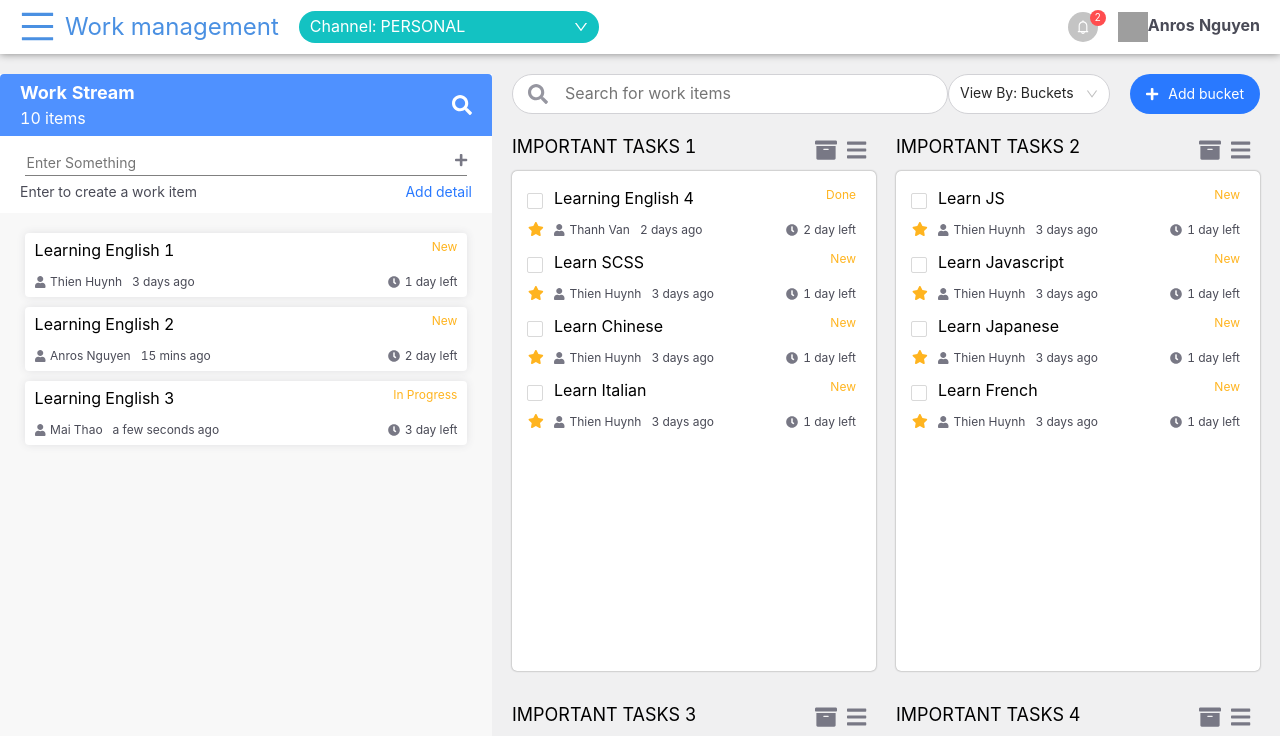
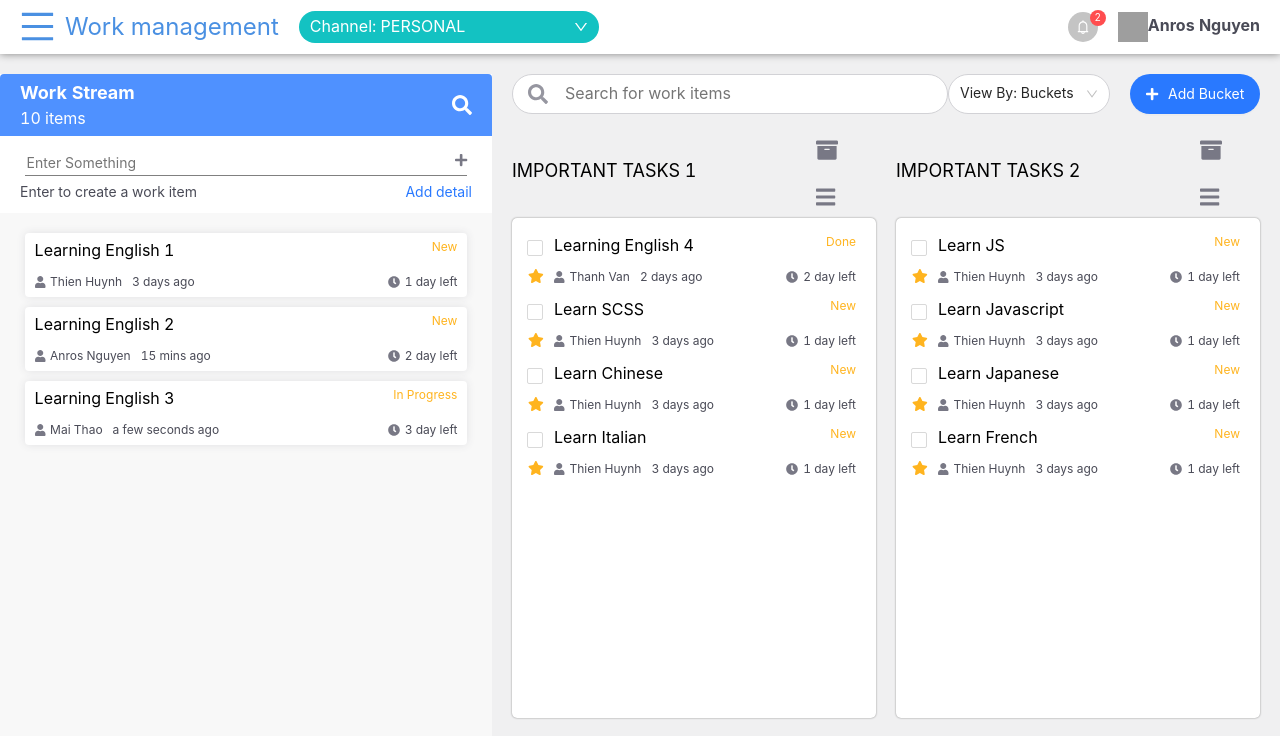
Before and after one commit to ThuyTrang144/task-management-app, a React (Create React App) app: page /work-management in a window 1280 px wide. Shown: the top 736 px of the page. Built offline with nearby package versions, Linux system fonts and the light colour scheme; grey boxes are pictures that could not be loaded.

Commit message:
func: delete and edit bucket

```diff
--- a/src/data.js
+++ b/src/data.js
@@ -409,13 +409,6 @@ const DATA = {
     ],
     isViewDetail: false,
     isWorkStream: false,
-    // participant: [
-    //     {id: 1, name: 'Thien Huynh', avatar: 'https://vcdn-vnexpress.vnecdn.net/2020/09/23/01-4451-1600828895.jpg'},
-    //     {id: 2, name: 'Mai Thao', avatar: 'https://dogily.vn/wp-content/uploads/2019/09/Chu-cho-Anuko-noi-tieng-tren-mang-xa-hoi.jpg'},
-    //     {id: 3, name: 'Anros Nguyen', avatar: 'https://thuthuatnhanh.com/wp-content/uploads/2020/01/cho-phoc-soc-long-mau-nau-cute-de-thuong.jpg'},
-    //     {id: 4, name: 'Thanh Van', avatar: 'https://upanh123.com/wp-content/uploads/2021/03/anh-cho-bong6-1.jpg'},
-    //     {id: 5, name: 'Diem Phuoc', avatar: 'https://scr.vn/wp-content/uploads/2020/08/H%C3%ACnh-%E1%BA%A3nh-ch%C3%BA-ch%C3%B3-d%E1%BB%85-th%C6%B0%C6%A1bg.jpg'},
-    // ],
     // attachmentList: [
     //     {id: 1, name: '[E Book ] BBC Top 100 E Books', size: '8.8MB', type: <FilePdfOutlined />},
     //     {id: 2, name: 'Cambridge 7', size: '8.8MB', type: <FileImageOutlined />},
@@ -437,9 +430,6 @@ function findBucketById(id) {
 }
 function findOwnerById(id) {
     return DATA.userList.find(element => element.id === id);
-}
-function findParticipantsById(id) {
-    return DATA.userList.filter(element => element.id === id);
 }
 function findTagsById(id) {
     return DATA.tagList.find(element => element.id === id);
@@ -498,6 +488,31 @@ function addNewBucket(text) {
         newBucket,
         ...DATA.bucketList
     ];
+    return DATA.bucketList;
+}
+function deleteBucket(bucketId) {
+    const bucketIndex = DATA.bucketList.findIndex(item => item.id === bucketId);
+    DATA.bucketList.splice(bucketIndex, 1);
+    DATA.bucketList = [...DATA.bucketList];
+    revertWorkItemToWorkStream(bucketId);
+    return DATA.bucketList;
+}
+function revertWorkItemToWorkStream(bucketId) {
+    for (let i = 0; i < DATA.workItemList.length; i++) {
+        if (DATA.workItemList[i].bucketId === bucketId) {
+            DATA.workItemList[i].bucketId = null;
+        }
+    }
+    DATA.workItemList = [...DATA.workItemList];
+    return DATA.workItemList;
+}
+function editBucketName(bucketId, text) {
+    const bucket = findBucketById(bucketId);
+    bucket.name = text;
+    // console.log('bucketName', DATA.bucketList[0].name);
+    // console.log('bucketList', DATA.bucketList);
+    return [...DATA.bucketList];
+
 }
 export { DATA, findStatusById, findChannelById, findOwnerById, findBucketById, findWorkItemById, findImportanceLevelById, findTagsById};
-export { addTag, addNewTodo, deleteTodo, editWorkItemDescription, addWorkItem, addNewBucket };
+export { addTag, addNewTodo, deleteTodo, editWorkItemDescription, addWorkItem, addNewBucket, deleteBucket, revertWorkItemToWorkStream, editBucketName };
--- a/src/module/work-management/component/bucket-board/component/bucket-action/index.jsx
+++ b/src/module/work-management/component/bucket-board/component/bucket-action/index.jsx
@@ -1,6 +1,7 @@
 import React from 'react';
 import { Select } from 'antd';
 import { faSearch, faPlus } from '@fortawesome/free-solid-svg-icons';
+import { Popover, Button, Input } from 'antd';
 import { FontAwesomeIcon } from '@fortawesome/react-fontawesome';
 import './style.scss';
 const { Option } = Select;
@@ -12,6 +13,7 @@ export class BucketAction extends React.PureComponent {
         this.state = {
             value: 'Buckets',
             searchValue: props.searchValue,
+            isOpenBucketForm: false,
             newBucket: ''
         };
     }
@@ -23,14 +25,22 @@ export class BucketAction extends React.PureComponent {
         const searchValue = e.target.value;
         this.props.searchWorkItem(searchValue);
     }
-    addNewBucket = (e) => {
-        if (e.charCode === 13) {
-            this.props.addNewBucket(this.state.newBucket);
-            this.setState({ newBucket: ''});
-        }
+    addNewBucket = () => {
+        this.props.addNewBucket(this.state.newBucket);
+        this.setState({ newBucket: ''});
+    }
+    renderAddBucketForm = () => {
+        return (
+            <div className='add-bucket-form'>
+                <p>Bucket Name</p>
+                <Input placeholder="Enter bucket name here"
+                    onChange={(e) => this.setState({ newBucket: e.target.value})}
+                    value={this.state.newBucket}
+                    onPressEnter={this.addNewBucket}
+                />
+            </div>);
     }
     render() {
-        console.log('searchValue', this.state.searchValue);
         return (
             <div className="bucket-actions">
                 <div className="search-box">
@@ -47,8 +57,12 @@ export class BucketAction extends React.PureComponent {
                         <Option value={option[0]}>{option[0]}</Option>
                         <Option value={option[1]}>{option[1]}</Option>
                     </Select>
-                    <button className="add-bucket"><FontAwesomeIcon className='add-icon' icon={faPlus} />Add bucket
-                    </button>
+                    {/* <button className="add-bucket"><FontAwesomeIcon className='add-icon' icon={faPlus} onClick={this.openAddBucketForm}/>Add bucket
+                    </button> */}
+                    <Popover className='add-bucket' placement="bottomRight" content={this.renderAddBucketForm} trigger="click">
+                        <Button><FontAwesomeIcon className='add-icon' icon={faPlus}/>Add Bucket</Button>
+                    </Popover>
+                    {/* {this.state.isOpenBucketForm} ? <Dropdown overlay={menu} placement="bottomRight"><Button>bottomRight</Button></Dropdown> */}
                 </div>
             </div>
         );
--- a/src/module/work-management/component/bucket-board/component/bucket-action/style.scss
+++ b/src/module/work-management/component/bucket-board/component/bucket-action/style.scss
@@ -62,3 +62,9 @@
         }
     }
 }
+.add-bucket-form {
+    width: 300px;
+    p {
+        font-weight: bold;
+    }
+}
--- a/src/module/work-management/component/bucket-board/component/bucket-list/Bucket.jsx
+++ b/src/module/work-management/component/bucket-board/component/bucket-list/Bucket.jsx
@@ -1,14 +1,22 @@
 import React from 'react';
-import { findOwnerById, findStatusById } from '../../../../../../data';
+import { editBucketName, findOwnerById, findStatusById } from '../../../../../../data';
 import BucketItem from './BucketItem';
+import { faArchive, faBars, faPen, faTrash } from '@fortawesome/free-solid-svg-icons';
+import { FontAwesomeIcon } from '@fortawesome/react-fontawesome';
+import { Dropdown, Input, Menu } from 'antd';
 
 export class Bucket extends React.Component {
-    renderItemList() {
+    constructor(props) {
+        super(props);
+        this.state = {
+            isEdit: false,
+            bucketName: props.workItemList.name
+        };
+    }
+    renderBucket() {
         const { workItemList, id, searchValue } = this.props;
         const itemList = workItemList.filter(item => item.bucketId === id);
-        console.log('itemlist', itemList);
         const searchList = itemList.filter(item => (item.name.toLocaleLowerCase().startsWith(searchValue) || item.name.toLocaleLowerCase().includes(searchValue)));
-        console.log('searchList', searchList);
         const result = (searchValue.length !== 0) ? searchList : itemList;
         if (result.length === 0) {
             return <div className='empty-bucket'><p>There is no work item here</p></div>;
@@ -16,20 +24,65 @@ export class Bucket extends React.Component {
         else return result.map(item => {
             const owner = findOwnerById(item.ownerId);
             const statusItem = findStatusById(item.statusId);
-            return <BucketItem
-                key={item.id}
-                name={item.name}
-                owner={owner.name}
-                status={statusItem.name}
-                dueDate={item.dueDate}
-                createdDate={item.createdDate}></BucketItem>;
-        });
+            return (
+                <BucketItem
+                    key={item.id}
+                    name={item.name}
+                    owner={owner.name}
+                    status={statusItem.name}
+                    dueDate={item.dueDate}
+                    createdDate={item.createdDate}>
+                </BucketItem>
+            );});
+    }
+    renderMenuAction = () => {
+        return (
+            <Menu>
+                <Menu.Item key="0" onClick={this.deleteBucket}>
+                    <FontAwesomeIcon icon={faTrash}></FontAwesomeIcon>
+                    <span>Delete Buket</span>
+                </Menu.Item>
+                <Menu.Item key="1" onClick={this.openEditBucketView}>
+                    <FontAwesomeIcon icon={faPen}></FontAwesomeIcon>
+                    <span>Edit Buket Name</span>
+                </Menu.Item>
+            </Menu>
+        );
+    }
+    deleteBucket = () => {
+        this.props.deleteBucket(this.props.id);
+    }
+    openEditBucketView = () => {
+        this.setState({ isEdit: true});
+    }
+    editBucketName = (e) => {
+        const value = e.target.value;
+        this.props.editBucketName(this.props.id, value);
+        this.setState({ isEdit: false});
     }
     render() {
-        const listItem = this.renderItemList();
         return (
-            <div className="bucket-card">
-                {listItem}
+            <div key={this.props.id} className='bucket-box'>
+                <div className='bucket-header'>
+                    <div className="bucket-title">
+                        {this.state.isEdit ?
+                            <Input
+                                defaultValue={this.props.name}
+                                className='input-text'
+                                onPressEnter={this.editBucketName}>
+                            </Input> :
+                            <span>{this.props.name.toLocaleUpperCase()}</span>}
+                    </div>
+                    <div className="actions">
+                        <FontAwesomeIcon className='bucket-icon' icon={faArchive} />
+                        <Dropdown overlay={this.renderMenuAction} trigger={['click']} placement="bottomRight">
+                            <FontAwesomeIcon className='bucket-icon' icon={faBars}/>
+                        </Dropdown>
+                    </div>
+                </div>
+                <div  className="bucket-card">
+                    {this.renderBucket()}
+                </div>
             </div>
         );
     }
--- a/src/module/work-management/component/bucket-board/component/bucket-list/BucketItem.jsx
+++ b/src/module/work-management/component/bucket-board/component/bucket-list/BucketItem.jsx
@@ -15,6 +15,7 @@ class BucketItem extends React.Component {
                 <div className='bucket-item-card'>
                     <ItemCard
                         key={this.props.id}
+                        id={this.props.id}
                         name={this.props.name}
                         status={this.props.status}
                         owner={this.props.owner}
--- a/src/module/work-management/component/bucket-board/component/bucket-list/index.jsx
+++ b/src/module/work-management/component/bucket-board/component/bucket-list/index.jsx
@@ -1,5 +1,3 @@
-import { faArchive, faBars } from '@fortawesome/free-solid-svg-icons';
-import { FontAwesomeIcon } from '@fortawesome/react-fontawesome';
 import React from 'react';
 import { Bucket } from './Bucket';
 import './style.scss';
@@ -8,24 +6,19 @@ export class BucketList extends React.PureComponent {
     renderBucketList() {
         const { bucketList } = this.props;
         return bucketList.map(item =>
-            <div key={item.id} className='bucket-box'>
-                <div className="bucket-title">
-                    <span>{item.name.toLocaleUpperCase()}</span>
-                    <div className="actions">
-                        <FontAwesomeIcon className='bucket-icon' icon={faArchive} />
-                        <FontAwesomeIcon className='bucket-icon' icon={faBars} />
-                    </div>
-                </div>
-                <Bucket
-                    workItemList={this.props.workItemList}
-                    id={item.id}
-                    bucketList={this.props.bucketList}
-                    searchValue={this.props.searchValue}
-                />
-            </div>
+            <Bucket
+                key={item.id}
+                name={item.name}
+                workItemList={this.props.workItemList}
+                id={item.id}
+                searchValue={this.props.searchValue}
+                deleteBucket={this.props.deleteBucket}
+                editBucketName={this.props.editBucketName}
+            />
         );
     }
     render() {
+        // console.log('bucketList', this.props.bucketList);
         return (
             <div className='bucket-listing'>
                 {this.renderBucketList()}
--- a/src/module/work-management/component/bucket-board/component/bucket-list/style.scss
+++ b/src/module/work-management/component/bucket-board/component/bucket-list/style.scss
@@ -9,14 +9,17 @@
             justify-content: space-between;
             padding: 10px;
             width: 50%;
+            .bucket-header {
+                @include display-flex;
                 .bucket-title {
-                @include display-flex;
+                    width: 85%;
                     span {
                         text-decoration: none;
                         font-size: 18px;
                         color: black;
                         &:hover{
                             color: #40A9FF;
+                        }
                     }
                 }
                 .actions {
@@ -82,3 +85,8 @@
             }
         }
     }
+.ant-dropdown-menu-title-content {
+    span {
+        margin-left: 10px;
+    }
+}
--- a/src/module/work-management/component/bucket-board/index.jsx
+++ b/src/module/work-management/component/bucket-board/index.jsx
@@ -1,5 +1,5 @@
 import React from 'react';
-import { addNewBucket } from '../../../../data';
+import { addNewBucket, editBucketName } from '../../../../data';
 import { BucketList, BucketAction } from './component';
 import './style.scss';
 
@@ -18,11 +18,25 @@ class BucketBoard extends React.PureComponent {
         const bucketList = addNewBucket(text);
         this.setState({ bucketList });
     }
+    deleteBucket = (id) => {
+        this.props.deleteBucket(id);
+        this.setState({ bucketList: this.props.bucketList});
+    }
+    editBucketName = (id, text) => {
+        const bucketList = editBucketName(id, text);
+        this.setState({ bucketList });
+    }
     render() {
         return (
             <div className='bucket-board'>
                 <BucketAction searchValue={this.state.searchValue} searchWorkItem={this.searchWorkItem} addNewBucket={this.addNewBucket}/>
-                <BucketList bucketList={this.state.bucketList} workItemList={this.props.workItemList} searchValue={this.state.searchValue}/>
+                <BucketList
+                    bucketList={this.state.bucketList}
+                    workItemList={this.props.workItemList}
+                    searchValue={this.state.searchValue}
+                    deleteBucket={this.deleteBucket}
+                    editBucketName={this.editBucketName}
+                />
             </div>
         );
     }
--- a/src/module/work-management/component/work-detail/component/activity-list/index.jsx
+++ b/src/module/work-management/component/work-detail/component/activity-list/index.jsx
@@ -2,8 +2,6 @@ import Checkbox from 'antd/lib/checkbox/Checkbox';
 import React from 'react';
 import Activity from './Activity';
 import { SmileOutlined } from '@ant-design/icons';
-import Moment from 'react-moment';
-
 
 class ActivitiesList extends React.PureComponent {
     constructor(props) {
--- a/src/module/work-management/component/work-stream/component/work-list/index.jsx
+++ b/src/module/work-management/component/work-stream/component/work-list/index.jsx
@@ -26,10 +26,6 @@ class WorkList extends React.PureComponent {
                 createdDate={item.createdDate}
                 dueDate={item.dueDate}
                 viewWorkDetail={this.props.viewWorkDetail}
-                // viewWorkDetailOfWorkStream={this.props.viewWorkDetailOfWorkStream}
-                // isViewDetail={this.props.isViewDetail}
-                // changeSelectedStatus={this.changeSelectedStatus}
-                // isWorkStream={this.props.isWorkStream}
             />;
         }
         );
--- a/src/module/work-management/component/work-stream/index.jsx
+++ b/src/module/work-management/component/work-stream/index.jsx
@@ -19,6 +19,7 @@ class WorkStream extends React.PureComponent {
         this.setState({ searchValue: text });
     }
     render() {
+        const workItemList = [...this.state.workItemList];
         return (
             <div className="work-stream">
                 <AddingBox
@@ -26,7 +27,7 @@ class WorkStream extends React.PureComponent {
                     addWorkItem={this.addWorkItem}
                     searchValue={this.state.searchValue}
                     searchWorkItem={this.searchWorkItem}/>
-                <WorkList workItemList={this.state.workItemList} searchValue={this.state.searchValue} viewWorkDetail={this.props.viewWorkDetail}/>
+                <WorkList workItemList={workItemList} searchValue={this.state.searchValue} viewWorkDetail={this.props.viewWorkDetail}/>
             </div>
         );
     }
--- a/src/module/work-management/index.jsx
+++ b/src/module/work-management/index.jsx
@@ -1,4 +1,5 @@
 import React from 'react';
+import { deleteBucket, revertWorkItemToWorkStream } from '../../data';
 import { SideBar, WorkStream, WorkDetail, BucketBoard } from './component';
 // import { FilePdfOutlined, FileWordOutlined, FileImageOutlined } from '@ant-design/icons';
 import './style.scss';
@@ -8,6 +9,8 @@ class WorkManagement  extends React.PureComponent {
         super(props);
         this.state = {
             data: props.DATA,
+            workItemList: props.DATA.workItemList,
+            bucketList: props.DATA.bucketList,
             activeId: undefined,
         };
     }
@@ -15,28 +18,12 @@ class WorkManagement  extends React.PureComponent {
         this.setState({ isViewDetail: true });
         this.setState({ activeId: id });
     }
-    // function deleteTodo(workItemId, todoId) {
-    //     console.log('work item id', workItemId, todoId);
-    //     const workItem = findWorkItemById(workItemId);
-    //     const todoIndex = workItem.todoList.findIndex(item => item.id === todoId);
-    //     workItem.todoList.splice(todoIndex, 1);
-    //     console.log('todoList', workItem.todoList);
-    //     return DATA;
-    // this.setState( { isViewDetail: true })
-    // this.setState({ isWorkStream: true })
-    // }
-    // viewWorkDetailOfBucket = (keyIndex) => {
-    //     this.state.bucketItemList.map((item, index) => {
-    //         if (keyIndex === index) {
-    //             this.setState({ workDetailHeaderTitle: item.name})
-    //         }
-    //     })
-    //     this.setState({ isViewDetail: true })
-    //     this.setState({ isWorkStream: false})
-    // }
-    // backToBucketBoard = () => {
-    //     this.setState({ isViewDetail: false})
-    // }
+    deleteBucket = (id) => {
+        const bucketList = deleteBucket(id);
+        this.setState({ bucketList});
+        const workItemList = revertWorkItemToWorkStream(id);
+        this.setState({ workItemList});
+    }
     render() {
         return (
             <div className='work-management'>
@@ -48,7 +35,7 @@ class WorkManagement  extends React.PureComponent {
                     importanceLevel={this.state.data.importanceLevel}
                 />
                 <WorkStream
-                    workItemList={this.state.data.workItemList}
+                    workItemList={this.state.workItemList}
                     viewWorkDetail={this.viewWorkDetail}
                 />
                 {this.state.isViewDetail ?
@@ -59,8 +46,9 @@ class WorkManagement  extends React.PureComponent {
 
                     /> :
                     <BucketBoard
-                        bucketList={this.state.data.bucketList}
-                        workItemList={this.state.data.workItemList}
+                        bucketList={this.state.bucketList}
+                        workItemList={this.state.workItemList}
+                        deleteBucket={this.deleteBucket}
                     />
                 }
             </div>
```
Lines whose indentation alone changed are shown as unchanged.
